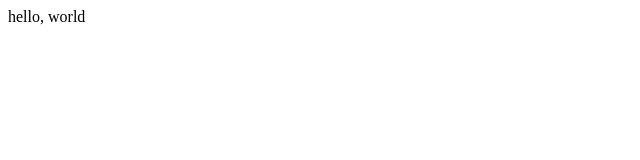
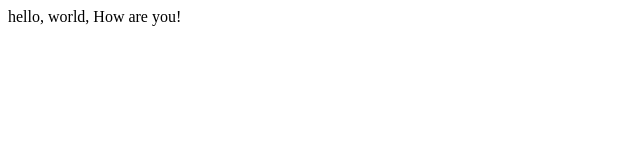
Before and after one commit to ashwinexe/git_workshop, a plain HTML site: page index.html in a window 1280 px wide. Shown: the whole page, without its empty margins (0-640 px from the left). Drawn offline with Linux system fonts and the light colour scheme.

Commit message:
updated text

```diff
--- a/index.html
+++ b/index.html
@@ -7,6 +7,6 @@
     <title>Document</title>
 </head>
 <body>
-    hello, world
+    hello, world, How are you!
 </body>
 </html>
```
